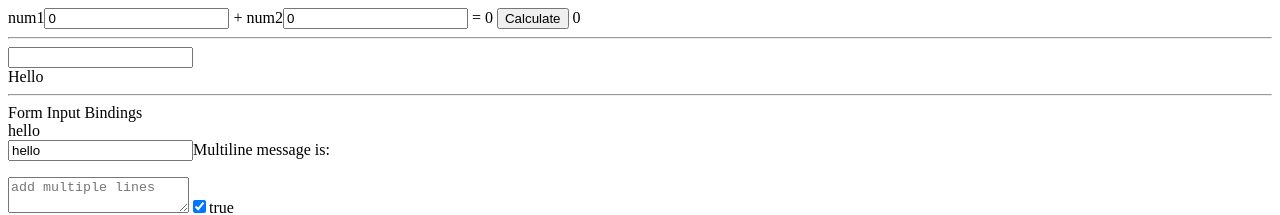
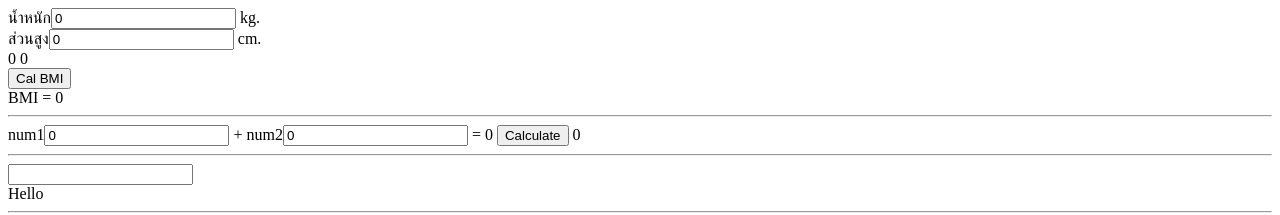
Before and after one commit to KTN-katanon/lab2, a Vue app: page / in a window 1280 px wide. Shown: the top 215 px of the page. Built offline with nearby package versions, Linux system fonts and the light colour scheme.

Commit message:
Finish MyBmi

```diff
--- a/src/App.vue
+++ b/src/App.vue
@@ -5,9 +5,12 @@ import ReactiveFundamentals from './components/ReactivityFundamentals.vue'
 import FormInputBindings from './components/FormInputBindings.vue'
 import HelloMyName from './components/HelloMyName.vue'
 import MyPlus from './components/MyPlus.vue'
+import MyBmi from './components/MyBmi.vue'
 </script>
 
 <template>
+  <MyBmi></MyBmi>
+  <hr />
   <MyPlus></MyPlus>
   <hr />
   <HelloMyName></HelloMyName>
--- /dev/null
+++ b/src/components/MyBmi.vue
@@ -0,0 +1,25 @@
+<template>
+  <div>
+    <label for="weight"> น้ำหนัก</label>
+    <input type="text" id="weight" v-model.number="weight" /> kg. <br>
+    <label for="height"> ส่วนสูง</label>
+    <input type="text" id="height" v-model.number="height" /> cm. <br>
+    {{ weight }}
+    {{ height }}
+    <br>
+    <button @click="calBmi">Cal BMI</button>
+    <br>
+    <label> BMI =</label>
+    {{ result }}
+  </div>
+</template>
+
+<script setup>
+import { ref } from 'vue'
+const height = ref(0)
+const weight = ref(0)
+const result = ref(0)
+function calBmi() {
+  result.value = weight.value / Math.pow(height.value/100,2)
+}
+</script>
```
